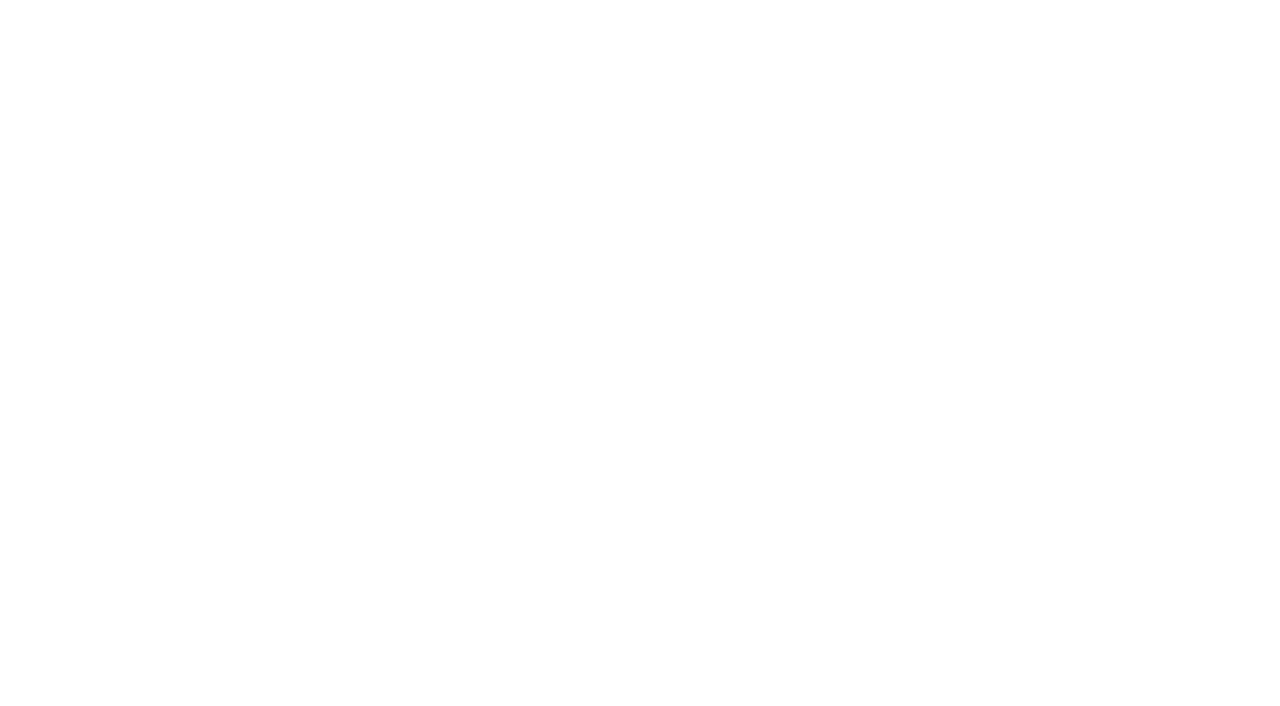
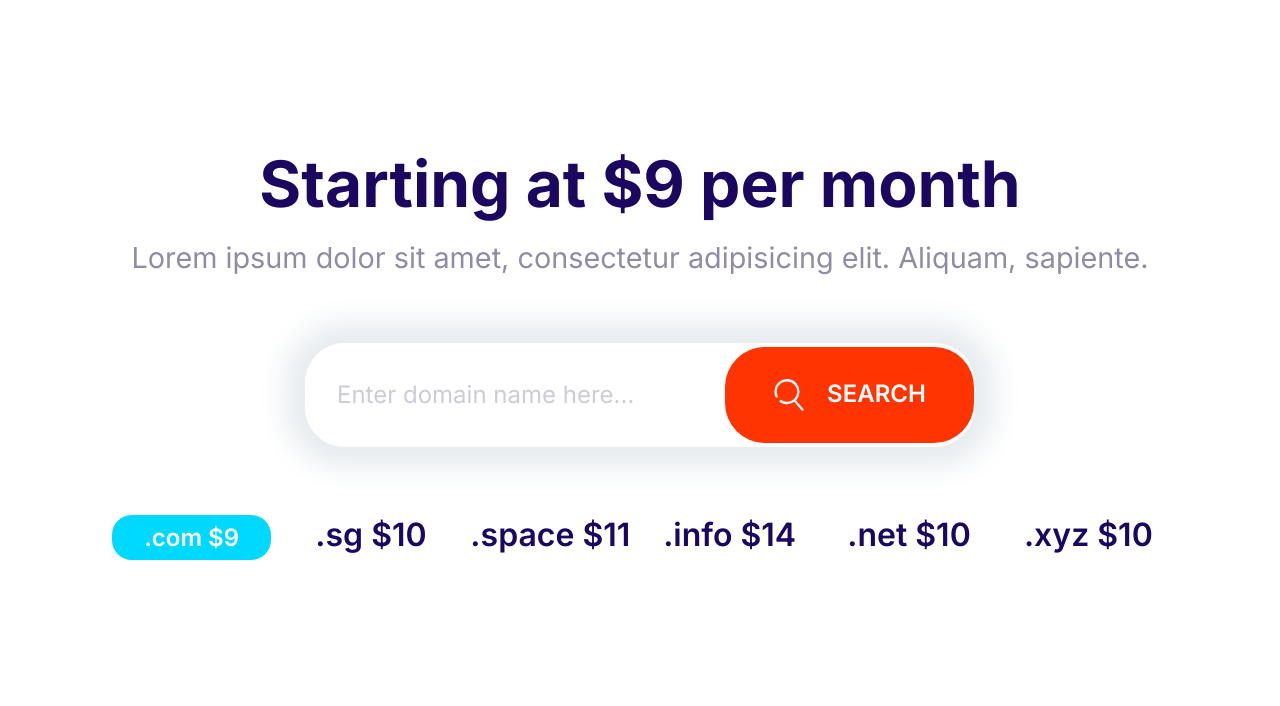
Before and after one commit to SasanTazayoni/Basic-webpage-using-html-css, a plain HTML site: page index.html in a window 1280 px wide. Drawn offline with Linux system fonts and the light colour scheme.

Commit message:
Domain blocks.

```diff
--- a/CSS/styles.css
+++ b/CSS/styles.css
@@ -6,7 +6,7 @@
   --color-body: #918ca4;
   --color-body-darker: #5c5577;
   --color-borders: #ccc;
-  --border-radius: 30px;
+  --border-radius: 40px;
 }
 
 *,
@@ -202,10 +202,18 @@ a {
   font-size: 1.8rem;
   font-weight: 600;
   margin: 1rem 0;
+  outline: 0;
   padding: 2rem 3rem;
   text-align: center;
   text-transform: uppercase;
   white-space: nowrap;
+}
+
+.btn .icon {
+  width: 2rem;
+  height: 2rem;
+  margin-right: 1rem;
+  vertical-align: middle;
 }
 
 .btn--primary {
@@ -286,7 +294,7 @@ a {
 .input-group .input {
   border: 0;
   flex-grow: 1;
-  padding: 1.5rem 1rem;
+  padding: 1.5rem 2rem;
 }
 
 .input-group .btn {
@@ -710,3 +718,28 @@ a {
     align-self: center;
   }
 }
+
+/* Domain Block */
+
+.block-domain .input-group {
+  box-shadow: 0 0 30px 20px #e6ebee;
+  border: 0;
+  margin: 4rem auto;
+  max-width: 670px;
+}
+
+.block-domain__prices {
+  display: grid;
+  grid-template-columns: repeat(3, 1fr);
+  grid-template-rows: repeat(2, 6rem);
+  font-size: 2rem;
+  font-weight: 600;
+  justify-items: center;
+  margin: 0 auto;
+}
+
+@media screen and (min-width: 768px) {
+  .block-domain__prices {
+    grid-template-columns: repeat(auto-fit, minmax(10rem, 1fr));
+  }
+}
--- a/index.html
+++ b/index.html
@@ -13,6 +13,36 @@
     <link rel="stylesheet" href="CSS/styles.css" />
   </head>
   <body>
+    <section class="block container block-domain">
+      <header class="block__header">
+        <h2>Starting at $9 per month</h2>
+        <p>
+          Lorem ipsum dolor sit amet, consectetur adipisicing elit. Aliquam,
+          sapiente.
+        </p>
+      </header>
+      <div class="input-group">
+        <input
+          type="text"
+          class="input"
+          placeholder="Enter domain name here..."
+        />
+        <button class="btn btn--accent">
+          <svg class="icon icon--white">
+            <use xlink:href="images/parampashkulify.svg#search"></use>
+          </svg>
+          Search
+        </button>
+      </div>
+      <ul class="list block-domain__prices">
+        <li><span class="badge badge--secondary">.com $9</span></li>
+        <li>.sg $10</li>
+        <li>.space $11</li>
+        <li>.info $14</li>
+        <li>.net $10</li>
+        <li>.xyz $10</li>
+      </ul>
+    </section>
     <script src="js/main.js"></script>
   </body>
 </html>
```
Also changed, not shown: Components/domainblock.html (added, +26 -0 lines).
